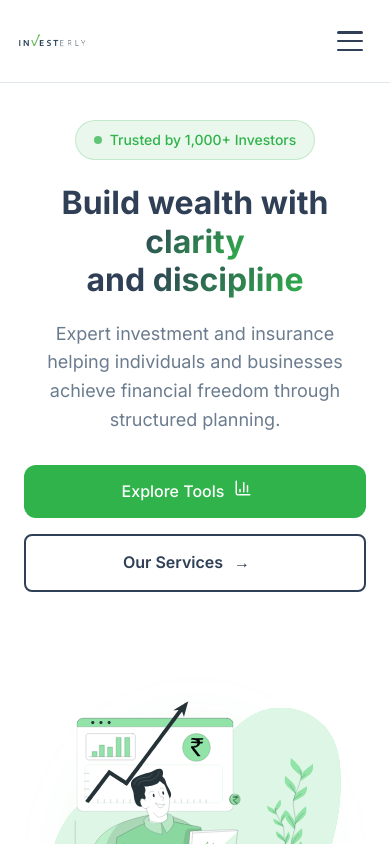
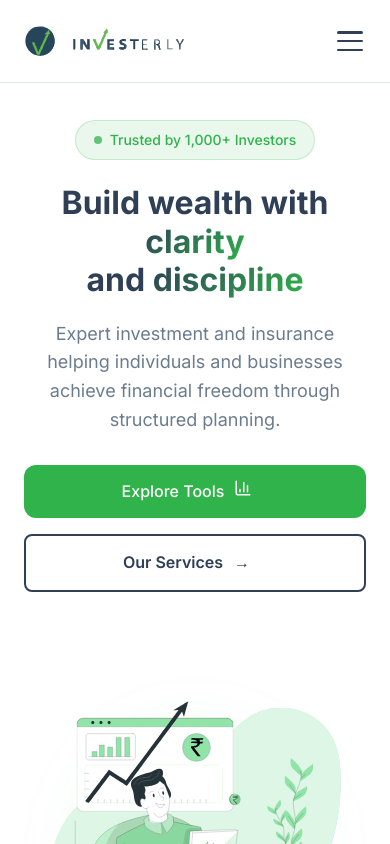
Before and after one commit to Vedd08/investerly, a React (Vite) app in the folder fintech-frontend/: page / in a window 390 px wide. Shown: the top 844 px of the page. Built offline with nearby package versions, Linux system fonts and the light colour scheme; no server answers.

Commit message:
Update mobile navbar logos and fix spacing

```diff
--- a/fintech-frontend/src/components/navbar/MobileNavbar.jsx
+++ b/fintech-frontend/src/components/navbar/MobileNavbar.jsx
@@ -7,7 +7,8 @@ import {
 } from "lucide-react";
 import "../../styles/navbar.mobile.css";
 import { AuthContext } from "../../context/AuthContext";
-import logo from "../../assets/investerly_logo3-removebg-preview.png";
+import logo1 from "../../assets/investerly_logo1-removebg-preview (1).svg";
+import logo2 from "../../assets/investerly_logo3-removebg-preview.svg";
 
 const MobileNavbar = ({ scrolled }) => {
   const [menuOpen, setMenuOpen] = useState(false);
@@ -77,7 +78,16 @@ const MobileNavbar = ({ scrolled }) => {
     <header className="navbar mobile-navbar" ref={navRef}>
       <div className="container navbar-inner">
         <Link to="/" className="navbar-brand" onClick={closeMenu}>
-          <img src={logo} alt="Investerly" className="navbar-logo" />
+          <img
+            src={logo1}
+            alt="Investerly Logo 1"
+            className="navbar-logo logo1"
+          />
+          <img
+            src={logo2}
+            alt="Investerly Logo 2"
+            className="navbar-logo logo2"
+          />
         </Link>
 
         <button
@@ -106,7 +116,10 @@ const MobileNavbar = ({ scrolled }) => {
       >
         <div className="mobile-menu-header">
           <div className="mobile-brand">
-            <img src={logo} alt="Investerly" className="mobile-menu-logo" />
+            <div style={{ display: 'flex', gap: '4px', alignItems: 'center' }}>
+              <img src={logo1} alt="Investerly" className="mobile-menu-logo" style={{ height: '58px' }} />
+              <img src={logo2} alt="Investerly" className="mobile-menu-logo" style={{ height: '120px' }} />
+            </div>
             <div className="mobile-brand-text">
               <span className="brand-text">INVESTERLY</span>
               <span className="brand-subtitle">Financial Advisory</span>
--- a/fintech-frontend/src/styles/navbar.mobile.css
+++ b/fintech-frontend/src/styles/navbar.mobile.css
@@ -53,16 +53,24 @@
   .mobile-navbar .navbar-brand {
     display: flex;
     align-items: center;
+    gap: 4px;
     text-decoration: none;
     flex-shrink: 0;
   }
 
   /* The logo shown in the top bar */
   .mobile-navbar .navbar-logo {
-    height: 72px;        /* visible and prominent */
     width: auto;
     object-fit: contain;
     display: block;
+  }
+
+  .mobile-navbar .logo1 {
+    height: 48px;
+  }
+
+  .mobile-navbar .logo2 {
+    height: 120px;
   }
 
   /* ── Hamburger toggle ── */
```
